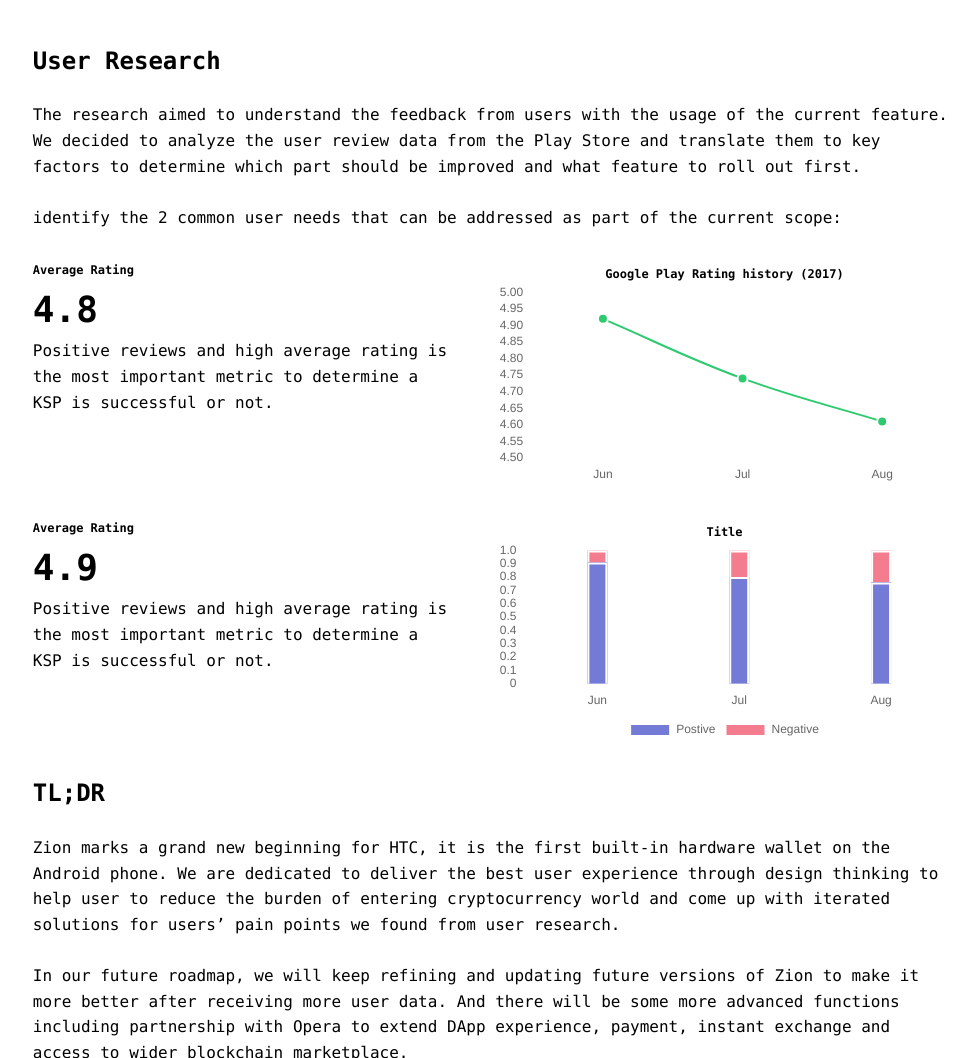
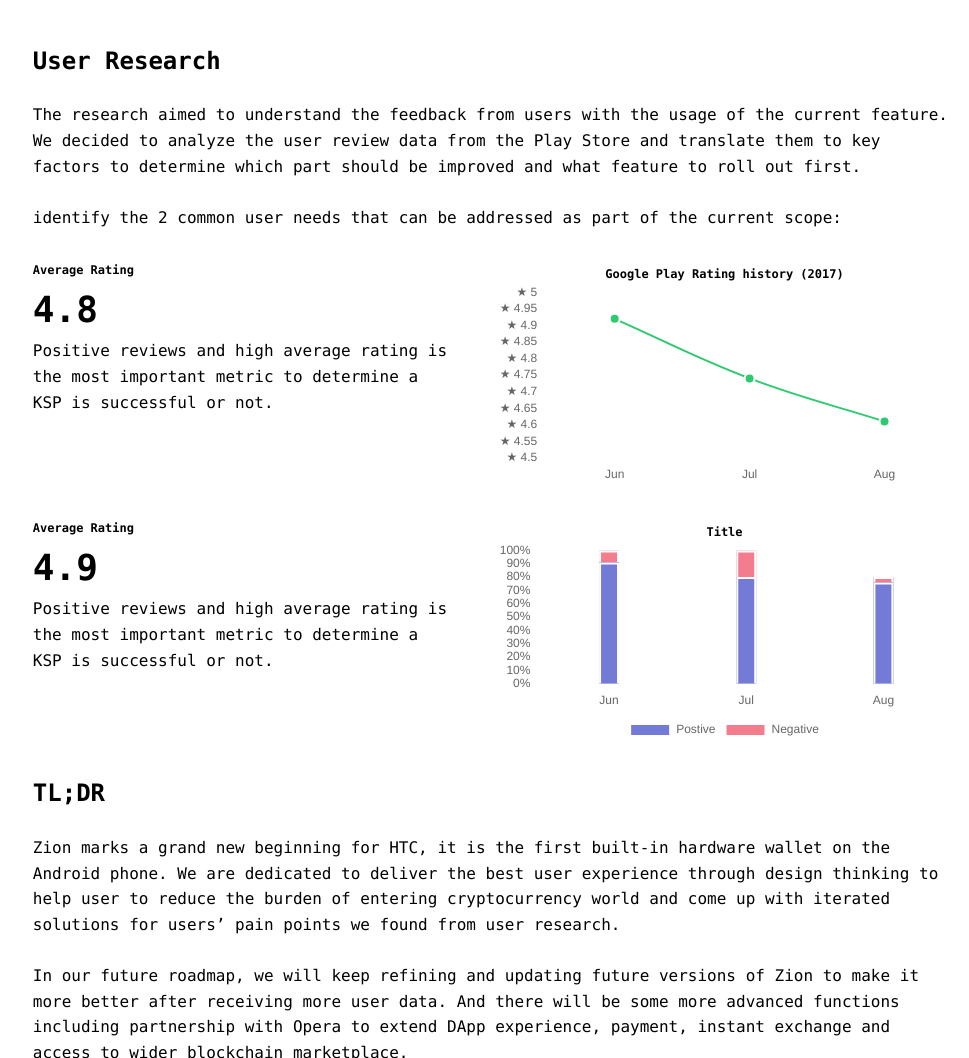
Before and after one commit to yra99ary/yra99ary.github.io, a plain HTML site: page edge-sense.html in a window 1280 px wide. Shown: the part 1451-2509 px from the top of the page, without its empty margins (165-1134 px from the left). Drawn offline with nearby package versions, Linux system fonts and the light colour scheme.

Commit message:
Update edge-sense.html

```diff
--- a/edge-sense.html
+++ b/edge-sense.html
@@ -356,8 +356,11 @@ new Chart(document.getElementById("line-chart"), {
             display: true,
             ticks: {
                 suggestedMin: 4.5,
-                suggestedMax: 5,
+                suggestedMax: 5.0,
                 fixedStepSize: 0.5,
+                callback: function(value) {
+                                        return "★ "+ value
+                                        }
 
             },
 
@@ -407,7 +410,7 @@ new Chart(document.getElementById("line-chart"), {
 
                                 { label: 'B',
                                 yAxesGroup: 'B',
-                                  data: [0.91, 0.8, 0.76 ],
+                                  data: [91, 80, 76 ],
 
                                   label: "Postive",
                                   borderColor: "#FFFFFF",
@@ -420,7 +423,7 @@ new Chart(document.getElementById("line-chart"), {
 
                                 { label: 'A',
                                 yAxesGroup: 'A',
-                                  data: [0.09, 0.20, 0.24 ],
+                                  data: [9, 20, 4 ],
                                   label: "Negative",
                                   borderColor: "#FFFFFF",
                                   fontFamily: "Consolas",
@@ -466,11 +469,18 @@ new Chart(document.getElementById("line-chart"), {
                                               },
                                       display: true,
                                       ticks: {
-                                      fixedStepSize: 0.5,
+                                      fixedStepSize: 50,
                                       Min: 0,
-                                      Max: 1,
+                                      Max: 100,
+
+                                      callback: function(value) {
+                                        return value + "%"
+                                        }
 
                                   },
+
+
+
 
                                   }]
                               }
```
